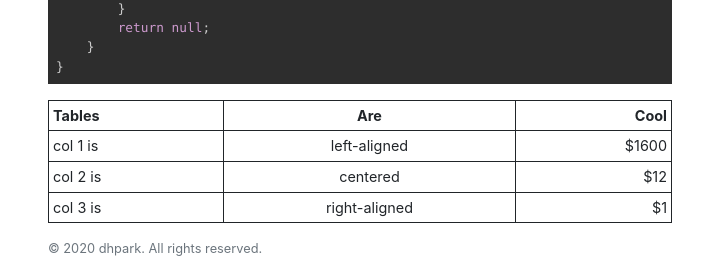
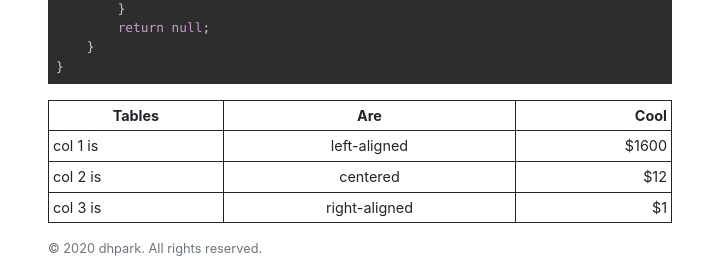
Before and after one commit to daehopark/simplog-jekyll-theme, a Jekyll site: the page built from _posts/2020-01-01-Simplog-Style-Guide.md, in a window 1280 px wide. Shown: the part 1076-1355 px from the top of the page, without its empty margins (280-983 px from the left). Built offline with Jekyll 4.4.1, drawn with Linux system fonts in a browser that asks for light colours.

Commit message:
[update] style.css

```diff
--- a/assets/css/style.css
+++ b/assets/css/style.css
@@ -124,6 +124,9 @@ footer {
     width: 100%;
     border-collapse: collapse;
 }
+.post > table tr th {
+    text-align: center;
+}
 .post > table tr th,
 .post > table tr td {
     padding: 0.25rem;
@@ -132,8 +135,14 @@ footer {
 
 .post > p > code {
     background: none;
-    /* padding: 0; */
-    /* font-family: inherit; */
+    font-family: inherit;
+    color: inherit;
+    opacity: 0.8;
+}
+.post > table tr th > code,
+.post > table tr td > code {
+    background: none;
+    font-family: inherit;
     color: inherit;
     opacity: 0.8;
 }
```
